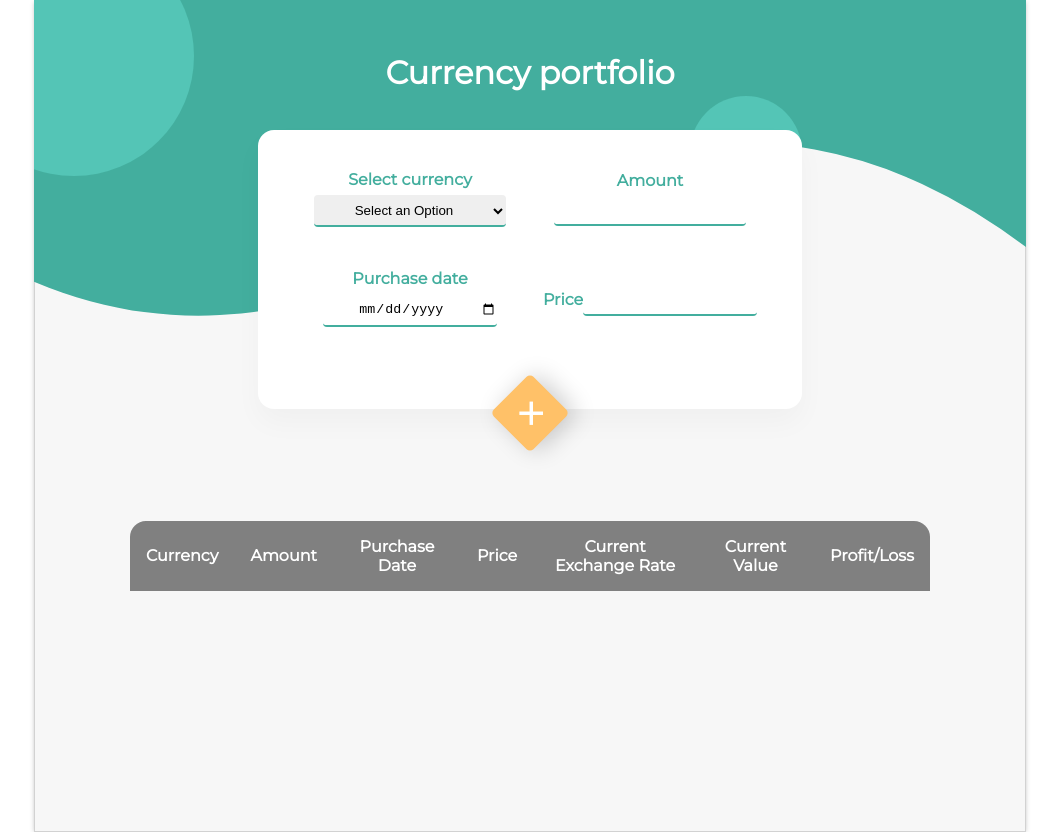
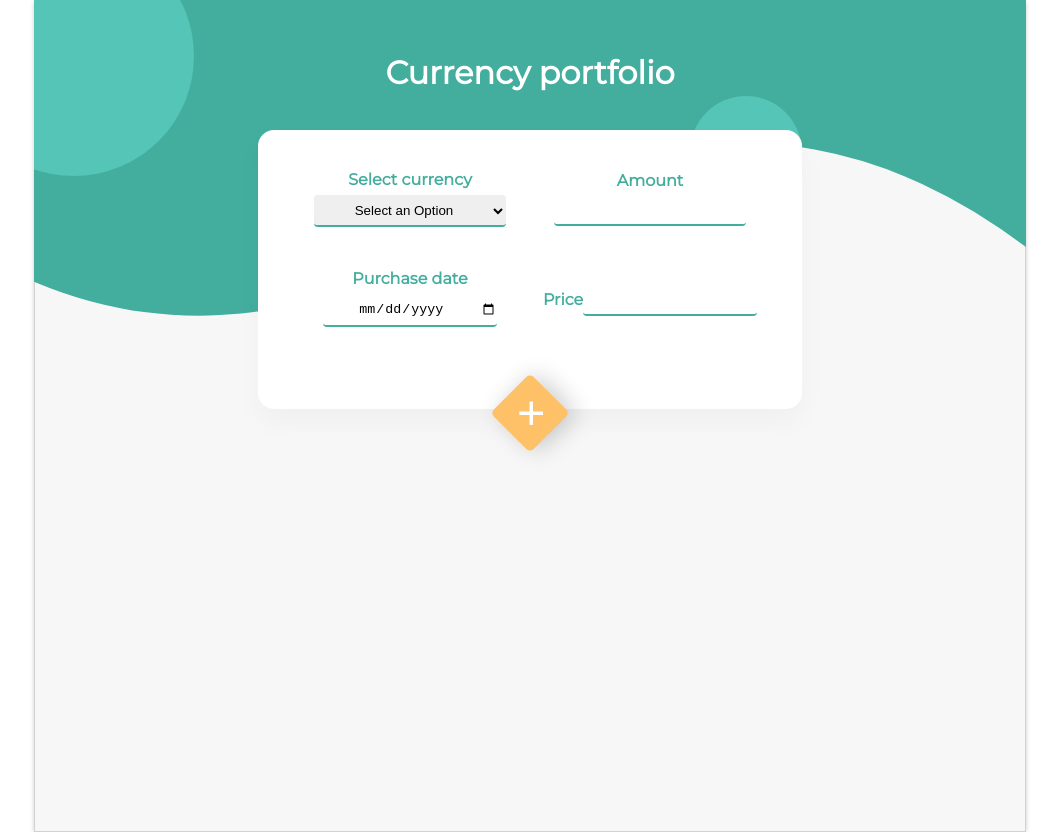
Before and after one commit to AgnieszkaSzostak/Currency-Portfolio-App, a React (Create React App) app: page / in a window 1280 px wide. Shown: the whole page, without its empty margins (110-1169 px from the left). Built offline with nearby package versions, Linux system fonts and the light colour scheme.

Commit message:
Render Wallet conditionaly

```diff
--- a/src/components/Form/Form.js
+++ b/src/components/Form/Form.js
@@ -51,7 +51,6 @@ const Form = () => {
 
     const handleChange = event => {
         const {name, value} = event.target
-        console.log(event);
         setForm({...form, [name]: value});
         setErrors({...errors, [name]: ''})
     }
--- a/src/components/Wallet/Wallet.js
+++ b/src/components/Wallet/Wallet.js
@@ -23,16 +23,15 @@ const Wallet = () => {
 
     },[lsState])
 
-    return(
-        <StyledWallet className="wallet">
+    if(exchangesState.length > 0) {
+       return ( <StyledWallet className="wallet">
             <thead className="wallet__header">
                 <tr className="wallet__row">
                     {walletHeadings.map(heading => <th key={heading} className="wallet__heading">{heading}</th>)}
                 </tr>
             </thead>
             <tbody className="wallet__body">
-                {exchangesState.length > 0
-                    ? exchangesState.map(element => <tr className="wallet__row" key={uuidv4()}>
+                    {exchangesState.map(element => <tr className="wallet__row" key={uuidv4()}>
                         <td className="wallet__cell">{element.currency}</td>
                         <td className="wallet__cell">{element.amount}</td>
                         <td className="wallet__cell">{element.purchaseDate}</td>
@@ -40,11 +39,10 @@ const Wallet = () => {
                         <td className="wallet__cell">{element.currentRate}zł</td>
                         <td className="wallet__cell">{element.currentValue}zł</td>
                         <td className="wallet__cell">{element.profit}zł</td>
-                    </tr>)
-                    : null}
+                    </tr>)}
             </tbody>
         </StyledWallet>
-    )
+        )
+    }
 }
-
 export default Wallet
--- a/src/modules/exchange/exchange.api.js
+++ b/src/modules/exchange/exchange.api.js
@@ -8,6 +8,7 @@ class ExchangeAPI {
             apiKey,
         }
     }
+
     defaultCurrency = 'PLN'
     getExchangeValue(currency){
         return this._fetch(currency)
```
Also changed, not shown: 11 other files (tests, documents, lock files or other folders).
